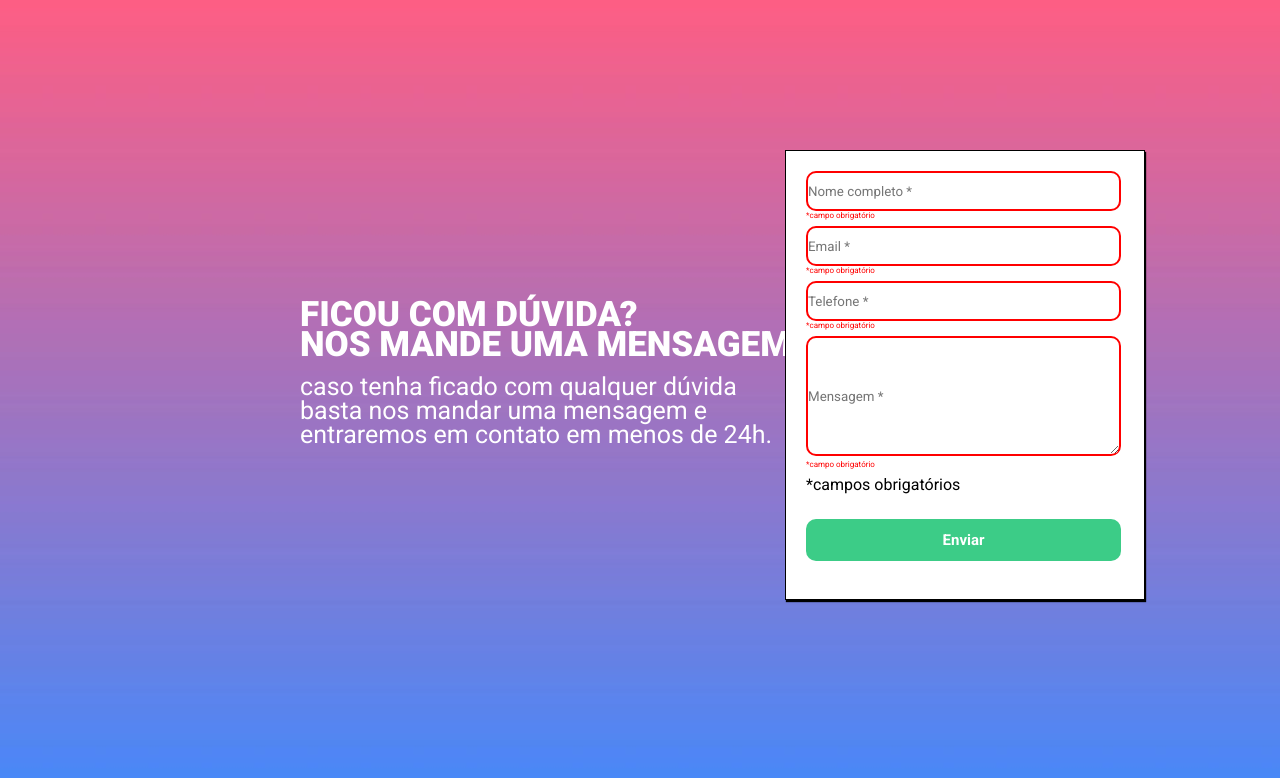
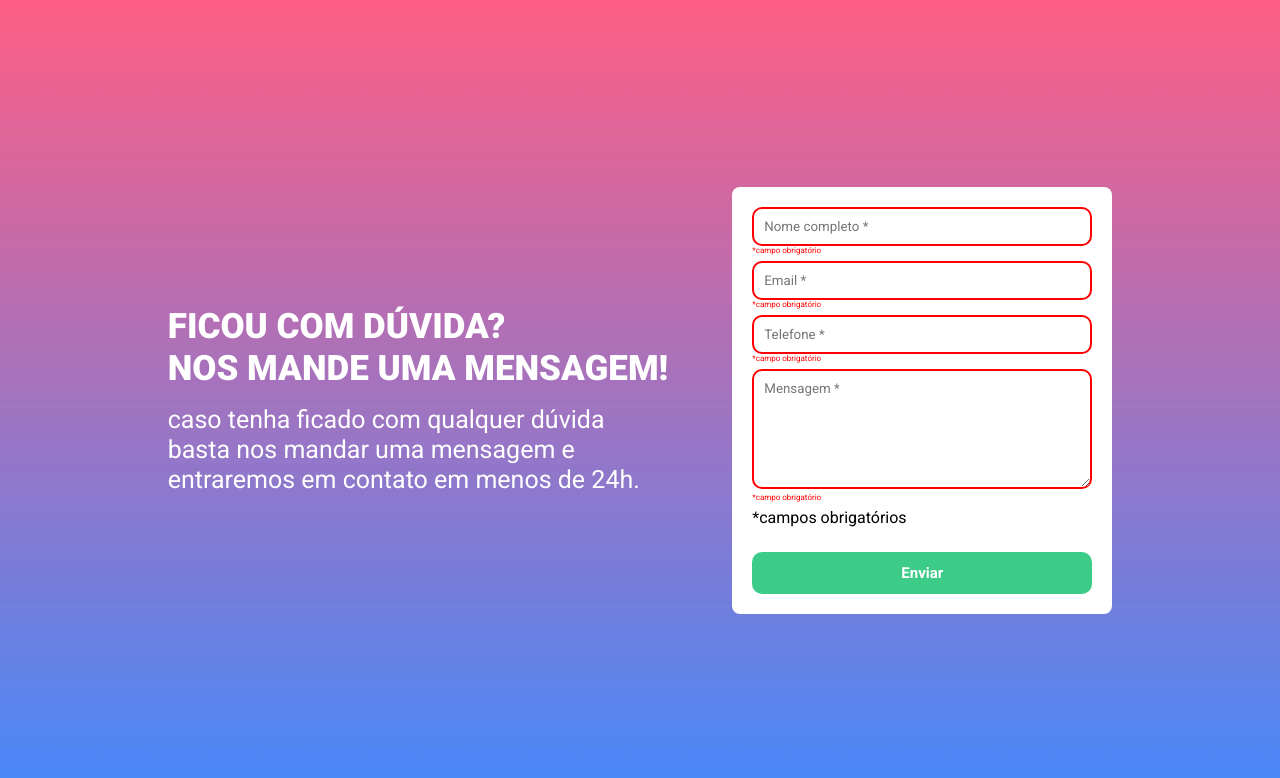
Before and after one commit to erick-s-vieira/formulario-com-verificacao, a plain HTML site: page index.html in a window 1280 px wide. Both pictures are taken after a click on the element "Enviar". Drawn offline with Linux system fonts and the light colour scheme.

Commit message:
Alteracoes para melhoria do codigo. Mudancas do codigo css e js.

```diff
--- a/index.html
+++ b/index.html
@@ -12,6 +12,7 @@
 
     <link rel="stylesheet" href="./src/css/style.css">
     <link rel="stylesheet" href="./src/css/reset.css">
+    <link rel="stylesheet" href="./src/css/media.css">
 
     <title>Formulário</title>
 </head>
@@ -21,21 +22,21 @@
         <div class="texto">
             <h1>FICOU COM DÚVIDA? <br>NOS MANDE UMA MENSAGEM!</h1>
             <h2>caso tenha ficado com qualquer dúvida basta nos mandar uma mensagem e entraremos em contato em menos de
-                24h.
+                24h. </h2>
         </div>
-        </h2>
+
         <div class="formulario" >
             <form class="campos" id="meuFormulario">
-                <input class="campo nome" type="text" placeholder="Nome completo *">
+                <input class="campo campo-obrigatorio" type="text" placeholder="Nome completo *">
                 <p class="aviso oculto">*campo obrigatório</p>
                 <br>
-                <input class="campo email" type="text" placeholder="Email *">
+                <input class="campo campo-obrigatorio" type="text" placeholder="Email *">
                 <p class="aviso oculto">*campo obrigatório</p>
                 <br>
-                <input class="campo telefone" type="tel" placeholder="Telefone *">
+                <input class="campo campo-obrigatorio" type="tel" placeholder="Telefone *">
                 <p class="aviso oculto">*campo obrigatório</p>
                 <br>
-                <textarea class="campo mensagem" placeholder="Mensagem *"></textarea>
+                <textarea class="campo campo-obrigatorio mensagem" placeholder="Mensagem *"></textarea>
                 <p class="aviso oculto">*campo obrigatório</p>
                 <br>
                 <p>*campos obrigatórios</p>
--- a/src/css/reset.css
+++ b/src/css/reset.css
@@ -7,12 +7,11 @@
 
 }
 
-html {
+body {
     height: 100vh;
-    width: 100vw;
+    width: 100%;
     background-image: url(../imagens/bg-repeat.jpg) ;
     background-repeat: repeat-x;
     background-position-y: center;
     background-size: contain;
-    display: flex;
 }
--- a/src/css/style.css
+++ b/src/css/style.css
@@ -1,78 +1,80 @@
 .container {
     display: flex;
-    flex-direction: column;
-    flex-wrap: wrap;
-    height: 100vh;
-    width: 100vw;
+    margin: 0 auto;
+    justify-content: center;
+    align-items: stretch;
+    min-height: 100vh;
+    width: 100%;
+    max-width: 1440px;
   }
 
   .texto {
+    width: auto;
     display: flex;
-    width: 650px;
-    height: 687px;
+    padding: 32px;
     flex-direction: column;
     align-content: center;
-    align-items: flex-start;
-    padding: 300px;
-
-
+    justify-content: center;
   }
 
   .texto h1 {
     font-size: 35px;
     font-weight: 900;
-    width: 600px;
-    height: 300px;
     margin-bottom: 15px;
-    line-height: 30px;
+    line-height: 120%;
     color: #FFFFFF;
   }
 
   .texto h2 {
     font-size: 25px;
+    width: 100%;
+    max-width: 500px;
     font-weight: 400;
-    line-height: 24px;
-    width: 500px;
-    height: 150px;
+    line-height: 120%;
     color: #FFFFFF;
   }
 
-.formulario {
+  .formulario{
+    width: auto;
+    display: flex;
+    padding: 32px;
+    flex-direction: column;
+    align-content: center;
+    justify-content: center;
+    }
+
+  .campos {
     background-color: #FFFFFF;
-    width: 360px;
-    height: 450px;
-    border: 1px solid;
-    margin-top: 150px;
+    width: 100%;
+    min-width: 380px;
+    height: auto;
+    /* border: 1px solid gray; */
+    border-radius: 8px;
     padding: 20px;
     justify-content: space-between;
     align-items: space-between;
-    box-shadow: 1px 2px 1px black;
   }
 
-.formulario .campo{
-    width: 315px;
-    height: 40px;
+  .campos .campo{
+    width: 100%;
     margin-bottom: 15px;
-    align-content: center;
-    border: 2px solid #000;
+    padding: 10px;
+    border: 2px solid #000000;
     border-radius: 10px;
-    background-origin: padding-box;
   }
 
-.formulario .campo.mensagem{
-    width: 315px;
+  .campos .campo.mensagem{
+    width: 100%;
     height: 120px;
     text-align: start;
   }
 
-
   .btn-enviar {
     cursor: pointer;
-    width: 315px;
+    width: 100%;
     height: 42px;
     background-color: #3CCC87;
     border-radius: 10px;
-    align-content: center;
     align-items: center;
     margin-top: 25px;
   }
@@ -95,3 +97,23 @@
   .aviso.oculto{
     opacity: 0;
   }
+
+  .tudoOk {
+    border-color: green !important;
+  }
+
+  .nadaOk {
+    border-color: red !important;
+  }
+
+  @media (max-width: 768px) {
+    .container {
+      flex-direction: column;
+      justify-content: center;
+      align-items: center;
+    }
+    .formulario {
+      margin-left: 0;
+      margin-top: 50px;
+    }
+  }
--- a/src/js/index.js
+++ b/src/js/index.js
@@ -1,36 +1,37 @@
 function validarFormulario(event) {
   event.preventDefault();
 
-  var nome = document.querySelector(".campo.nome");
-  var email = document.querySelector(".campo.email");
-  var telefone = document.querySelector(".campo.telefone");
-  var mensagem = document.querySelector(".campo.mensagem");
+  var camposObrigatorios = document.querySelectorAll(".campo-obrigatorio");
+  var avisosCamposObrigatorios = document.querySelectorAll(".aviso.oculto");
 
-  var camposObrigatorios = [nome, email, telefone, mensagem];
-  var avisoCamposObrigatorios = document.querySelectorAll(".aviso.oculto");
-
-  for (var i = 0; i < camposObrigatorios.length; i++) {
-    if (camposObrigatorios[i].value == "") {
-      camposObrigatorios[i].style.borderColor = "red";
-      avisoCamposObrigatorios[i].classList.remove("oculto");
+  camposObrigatorios.forEach((campo, index) => {
+    if (campo.value.trim() === "") {
+      campo.classList.remove("tudoOk");
+      campo.classList.add("nadaOk");
+      avisosCamposObrigatorios[index].classList.remove("oculto");
     } else {
-      camposObrigatorios[i].style.borderColor = "green";
-      avisoCamposObrigatorios[i].classList.add("oculto");
+      campo.classList.remove("nadaOk");
+      campo.classList.add("tudoOk");
+      avisosCamposObrigatorios[index].classList.add("oculto");
     }
-  }
+  });
 }
 
 var botaoEnviar = document.querySelector(".btn-enviar");
 botaoEnviar.addEventListener("click", validarFormulario);
 
-const inputs = document.querySelectorAll(".campo");
+var campos = document.querySelectorAll(".campo");
 
-inputs.forEach((input) => {
-  input.addEventListener("input", () => {
-    if (input.value.trim() !== "") {
-      input.style.borderColor = "green";
+campos.forEach((campo) => {
+  campo.addEventListener("keyup", () => {
+    if (campo.value.trim() !== "") {
+      campo.classList.remove("nadaOk");
+      campo.classList.add("tudoOk");
+      campo.nextElementSibling.classList.add("oculto");
     } else {
-      input.style.borderColor = "red";
+      campo.classList.remove("tudoOk");
+      campo.classList.add("nadaOk");
+      campo.style.borderColor = "initial";
     }
   });
 });
```
Also changed, not shown: 1 other file. Lines whose indentation alone changed are shown as unchanged.
